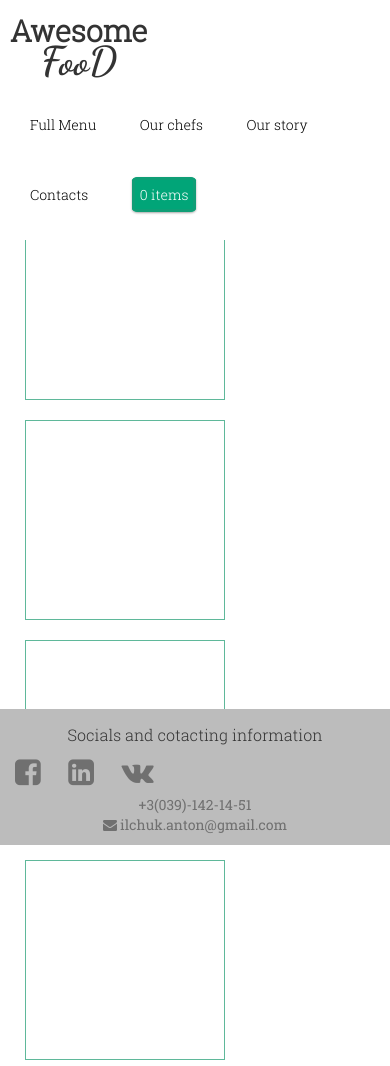
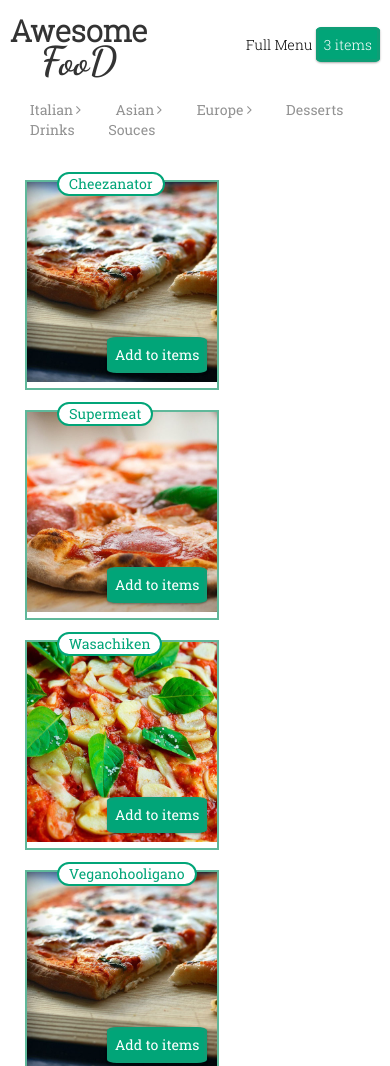
Before and after one commit to bkmxer/havchik_one, a plain HTML site: page index.html in a window 390 px wide. Shown: the top 1066 px of the page. Drawn offline with Linux system fonts and the light colour scheme.

Commit message:
commit hte changes

```diff
--- a/css/media.css
+++ b/css/media.css
@@ -7,17 +7,31 @@
 
 /* Medium Devices, Desktops */
 @media only screen and (max-width : 992px) {
-
+footer.footer{
+  height:150px;
+}
+.order_selected{
+  display: none;
+}
 }
 
 /* Small Devices, Tablets */
 @media only screen and (max-width : 768px) {
+  section.menu{
 
+  }
 }
 
 /* Extra Small Devices, Phones */
 @media only screen and (max-width : 480px) {
-
+  .top_nav{
+    position: fixed;
+    top:10px;
+    right:10px
+  }
+.nav_item{
+  margin: 5px 0px !important
+}
 }
 
 /* Custom, iPhone Retina */
--- a/css/sass/main.sass
+++ b/css/sass/main.sass
@@ -4,6 +4,8 @@
 body
   font-family: 'RobotoSlab-Regular', Helvetica
   min-height: 100%
+  margin-bottom:100px
+
 
 .header_wrap
   padding:10px
@@ -11,7 +13,7 @@
   position: fixed
   top: 0
   width: 100%
-  z-index: 2
+  z-index: 20
   background-color: #fff
 .top_logo
   text-align: center
@@ -69,13 +71,14 @@
   margin: 0
 .footer
     position: absolute
-    bottom: 0
     width: 100%
     font-size: 20px
     font-family: RobotoSlab-Regular
     background-color: #BCBCBC
     padding-bottom: 10px
     padding-top:10px
+
+    height:100px
     margin-bottom: -1px
 .footer p
   margin: 5px auto
@@ -110,19 +113,22 @@
   margin-right: 3px
 section.menu
   margin-top:100px
-
+  margin-bottom: 50px
 
 .order_selected
-  position: absolute
+  position: fixed
   border:1px solid #F5F5F5
   right:10px
   width:25%
+  z-index: 20
+  background-color: #fff
   max-width: 285px
+  min-width:150px
   top:90px
   border-radius: 2px
   min-height: 300px
   box-shadow: 0 3px 6px rgba(0,0,0,0.16), 0 3px 6px rgba(0,0,0,0.23)
-  z-index: 5
+
 .total_summ_list
   list-style: none
 .order_wrap
@@ -158,6 +164,7 @@
     position: relative
     display: inline-block
     transition: all 0.3s ease
+    z-index: 10
 .dropdown-content
     display: none
     position: absolute
@@ -193,10 +200,35 @@
   display: -ms-flex
   display: -o-flex
   display: flex
-  margin-top: 50px
+  margin-top: 30px
   flex-wrap: wrap
+
 .menu_meal
-  min-width: 200px
-  min-height: 200px
+  text-align: center
+  min-width: 180px
+  min-height: 180px
   margin: 10px
-  border: 1px solid #5FB89A
+  position: relative
+  border: 2px solid #5FB89A
+  background-repeat: no-repeat
+  background-size: 140%
+  padding:150px 10px 10px 80px
+.menu_meal:nth-of-type(3n+1)
+  background-image: url(../img/11.jpg)
+
+.menu_meal:nth-of-type(3n+2)
+  background-image: url(../img/12.jpg)
+
+.menu_meal:nth-of-type(3n+3)
+  background-image: url(../img/33.jpg)
+.meal_description
+  border:2px solid #01A578
+  border-radius:50px
+  background-color: #fff
+  text-align: center
+  color: #01A578
+  position: absolute
+  top:-10px
+  padding: 0px 10px
+  left:30px
+.add_item_order
--- a/index.html
+++ b/index.html
@@ -28,20 +28,20 @@
 		<h3><span>Awesome </span></h3><h2 class="logo_bot"><span class="">FooD</span></h2>
 		</div>
 		<div class="top_nav">
-			<a href="" class="links"><span class="nav_item">Full Menu</span></a>
-			<a href="" class="links"><span class="nav_item">Our chefs</span></a>
-			<a href="" class="links"><span class="nav_item">Our story</span></a>
-			<a href="" class="links"><span class="nav_item">Contacts</span></a>
-			<a href="" class="links"><span class="nav_item my_order">0 items</span></a>
+			<a href="#" class=" links"><span class="nav_item">Full Menu</span></a>
+			<a href="#" class="hidden-xs links"><span class="nav_item">Our chefs</span></a>
+			<a href="#" class="hidden-xs links"><span class="nav_item">Our story</span></a>
+			<a href="#" class="hidden-xs links"><span class="nav_item">Contacts</span></a>
+			<a href="#" class=" links"><span class="nav_item my_order">3 items</span></a>
 		</div>
-	</div>
+			</div>
 </header>
 
 <section class="menu">
 	<div class="container">
 		<div class="row">
 
-			<div class="col-sm-9 col-xs-12 col-lg-10 ">
+			<div class="col-sm-12 col-xs-12 col-md-10 col-lg-10 ">
 				<div class="menu_nav">
 					<div class="dropdown">
 				  <span href="" class="menu_nav_item">Italian<i class="fa fa-angle-down arrow" aria-hidden="true"></i></span>
@@ -77,36 +77,59 @@
 				</div>
 			<div class="menu_meals_wrap">
 				<div class="menu_meal">
+					<div class="meal_description">Cheezanator</div>
+					<button type="add" class="nav_item my_order add_item_order">
+						Add to items
+					</button>
 
 				</div>
 				<div class="menu_meal">
+					<div class="meal_description">Supermeat</div>
+					<button type="add" class="nav_item my_order add_item_order">
+						Add to items
+					</button>
 
 				</div>
 				<div class="menu_meal">
+					<div class="meal_description">Wasachiken</div>
+					<button type="add" class="nav_item my_order add_item_order">
+						Add to items
+					</button>
 
 				</div>
 				<div class="menu_meal">
+					<div class="meal_description">Veganohooligano</div>
+					<button type="add" class="nav_item my_order add_item_order">
+						Add to items
+					</button>
+
+				</div>
+
+				<div class="menu_meal">
+					<div class="meal_description">MatureONE</div>
+					<button type="add" class="nav_item my_order add_item_order">
+						Add to items
+					</button>
 
 				</div>
 				<div class="menu_meal">
+					<div class="meal_description">Dzedi Power</div>
+					<button type="add" class="nav_item my_order add_item_order">
+						Add to items
+					</button>
 
 				</div>
-				<div class="menu_meal">
 
-				</div>
-				<div class="menu_meal">
-
-				</div>
 			</div>
 			</div>
 
 		</div>
 	</div>
 
-	<div class="order_selected  hidden-xs">
+	<div class="order_selected "">
 		<div class="order_wrap ">
 			<p class="summ">
-			My order(<span class="greyed">2 items</span>) <span class="total_sum">44$</span>
+			My order(<span class="greyed">3 items</span>) <span class="total_sum">44$</span>
 			</p>
 			<ul class="total_summ_list">
 				<li class="total_summ_item"> <span class="howMuch">
--- a/js/common.js
+++ b/js/common.js
@@ -1,4 +1,8 @@
 $(document).ready(function() {
+
+	    $("span.my_order").click(function(){
+	        $(".order_selected").toggle();
+	    });
 
 
 
```
Also changed, not shown: css/main.css, img/11.jpg (added), img/12.jpg (added), img/33.jpg (added), 1 other file.
